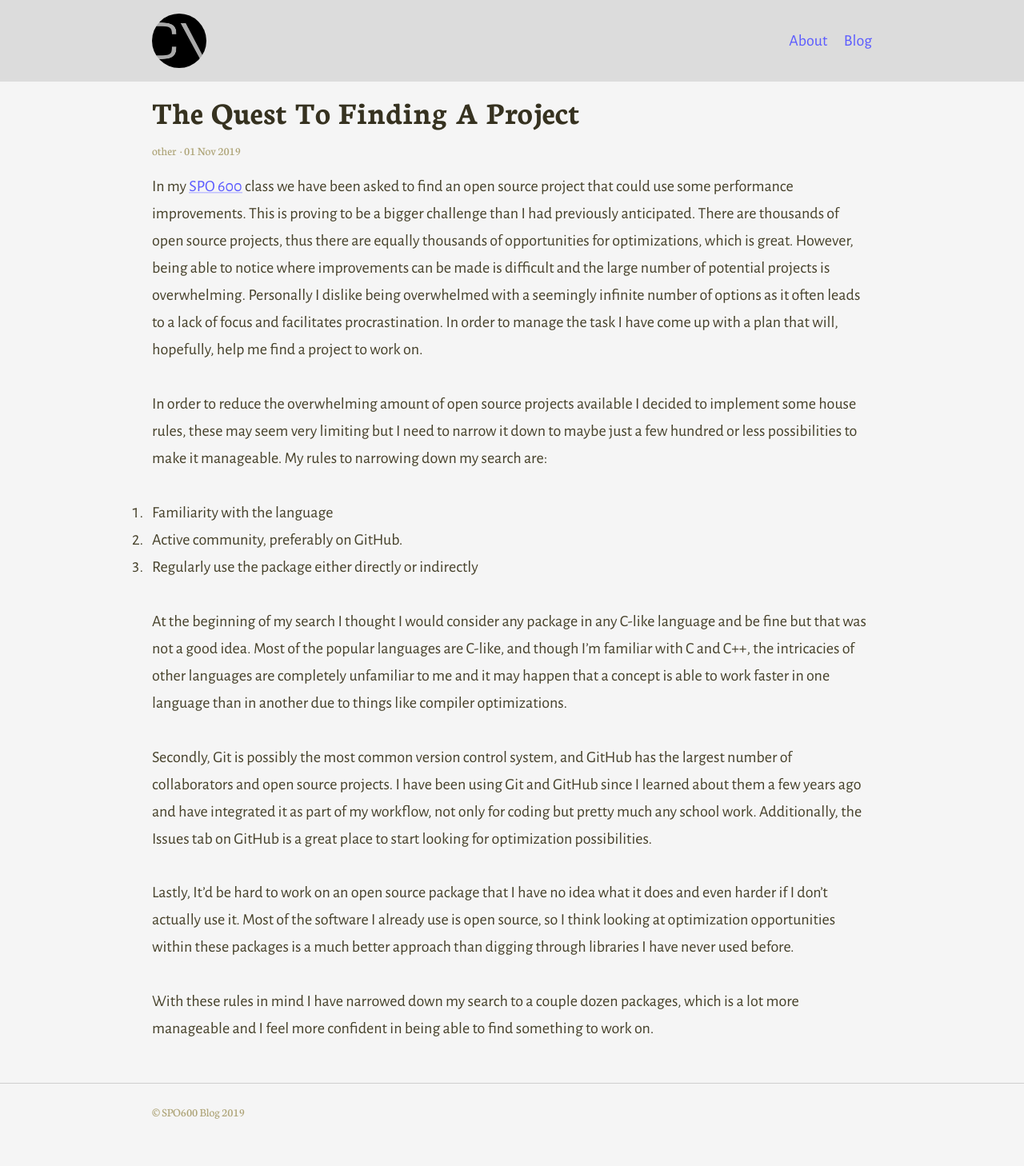
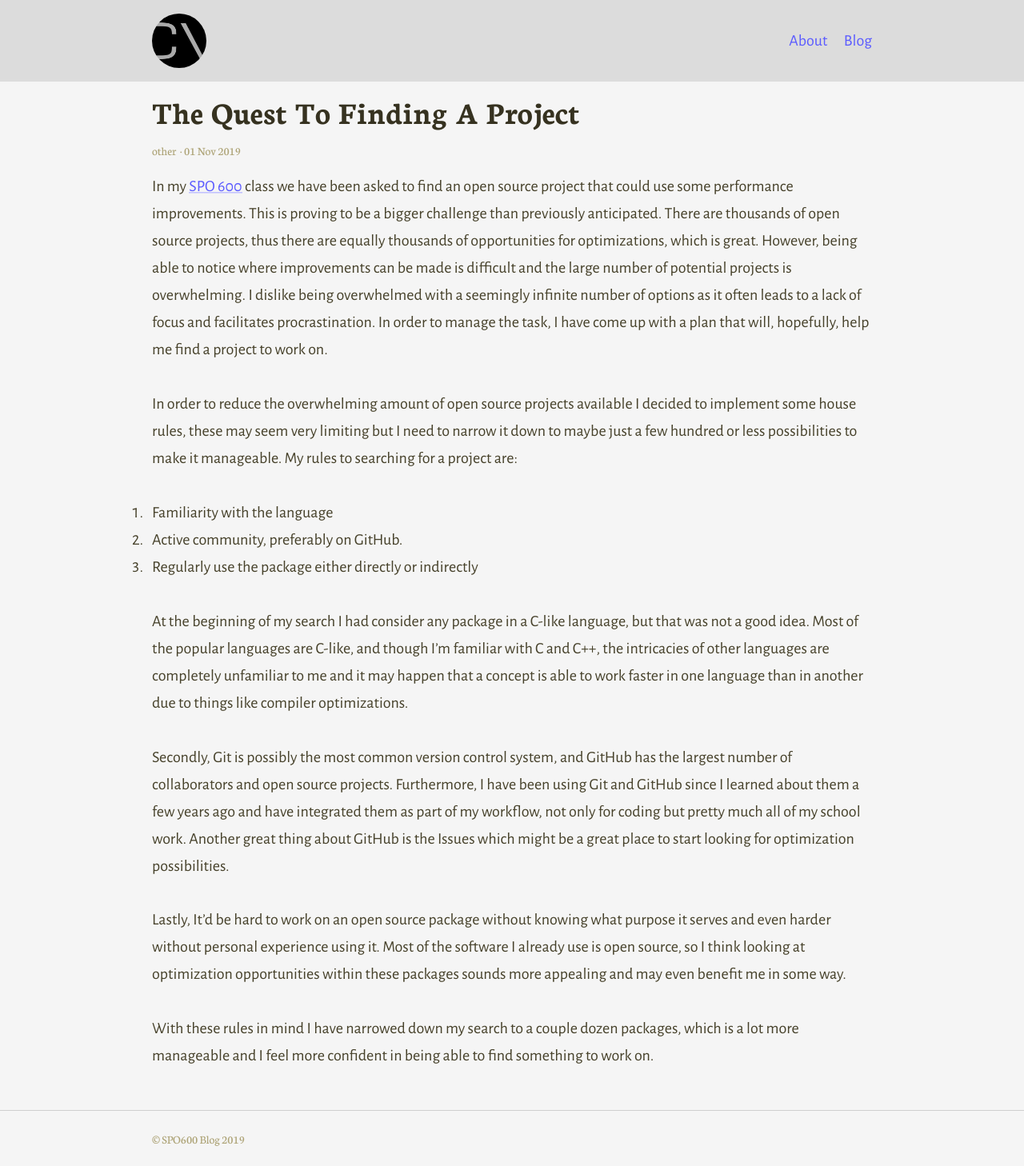
Before and after one commit to CVVPK/spo600, a Jekyll site: the page built from _posts/2019-11-01-The-Quest-To-Finding-A-Project.md, in a window 1280 px wide. Shown: the whole page at 80% size. Built offline with Jekyll 4.4.1, drawn with Linux system fonts in a browser that asks for light colours; before the commit the page ends 1424 px from its top, so only the background shows below that.

Commit message:
changes to newpost

```diff
--- a/_posts/2019-11-01-The-Quest-To-Finding-A-Project.md
+++ b/_posts/2019-11-01-The-Quest-To-Finding-A-Project.md
@@ -5,19 +5,19 @@ date: 2019-11-01
 categories: other
 ---
 
-In my [SPO 600] class we have been asked to find an open source project that could use some performance improvements. This is proving to be a bigger challenge than I had previously anticipated. There are thousands of open source projects, thus there are equally thousands of opportunities for optimizations, which is great. However, being able to notice where improvements can be made is difficult and the large number of potential projects is overwhelming. Personally I dislike being overwhelmed with a seemingly infinite number of options as it often leads to a lack of focus and facilitates procrastination. In order to manage the task I have come up with a plan that will, hopefully, help me find a project to work on.
+In my [SPO 600] class we have been asked to find an open source project that could use some performance improvements. This is proving to be a bigger challenge than previously anticipated. There are thousands of open source projects, thus there are equally thousands of opportunities for optimizations, which is great. However, being able to notice where improvements can be made is difficult and the large number of potential projects is overwhelming. I dislike being overwhelmed with a seemingly infinite number of options as it often leads to a lack of focus and facilitates procrastination. In order to manage the task, I have come up with a plan that will, hopefully, help me find a project to work on.
 
-In order to reduce the overwhelming amount of open source projects available I decided to implement some house rules, these may seem very limiting but I need to narrow it down to maybe just a few hundred or less possibilities to make it manageable. My rules to narrowing down my search are:
+In order to reduce the overwhelming amount of open source projects available I decided to implement some house rules, these may seem very limiting but I need to narrow it down to maybe just a few hundred or less possibilities to make it manageable. My rules to searching for a project are:
 
 1. Familiarity with the language
 2. Active community, preferably on GitHub.
 3. Regularly use the package either directly or indirectly
 
-At the beginning of my search I thought I would consider any package in any C-like language and be fine but that was not a good idea. Most of the popular languages are C-like, and though I'm familiar with C and C++, the intricacies of other languages are completely unfamiliar to me and it may happen that a concept is able to work faster in one language than in another due to things like compiler optimizations.
+At the beginning of my search I had consider any package in a C-like language, but that was not a good idea. Most of the popular languages are C-like, and though I'm familiar with C and C++, the intricacies of other languages are completely unfamiliar to me and it may happen that a concept is able to work faster in one language than in another due to things like compiler optimizations.
 
-Secondly, Git is possibly the most common version control system, and GitHub has the largest number of collaborators and open source projects. I have been using Git and GitHub since I learned about them a few years ago and have integrated it as part of my workflow, not only for coding but pretty much any school work. Additionally, the Issues tab on GitHub is a great place to start looking for optimization possibilities.
+Secondly, Git is possibly the most common version control system, and GitHub has the largest number of collaborators and open source projects. Furthermore, I have been using Git and GitHub since I learned about them a few years ago and have integrated them as part of my workflow, not only for coding but pretty much all of my school work. Another great thing about GitHub is the Issues which might be a great place to start looking for optimization possibilities.
 
-Lastly, It'd be hard to work on an open source package that I have no idea what it does and even harder if I don't actually use it. Most of the software I already use is open source, so I think looking at optimization opportunities within these packages is a much better approach than digging through libraries I have never used before.
+Lastly, It'd be hard to work on an open source package without knowing what purpose it serves and even harder without personal experience using it. Most of the software I already use is open source, so I think looking at optimization opportunities within these packages sounds more appealing and may even benefit me in some way.
 
 With these rules in mind I have narrowed down my search to a couple dozen packages, which is a lot more manageable and I feel more confident in being able to find something to work on.
 
```
